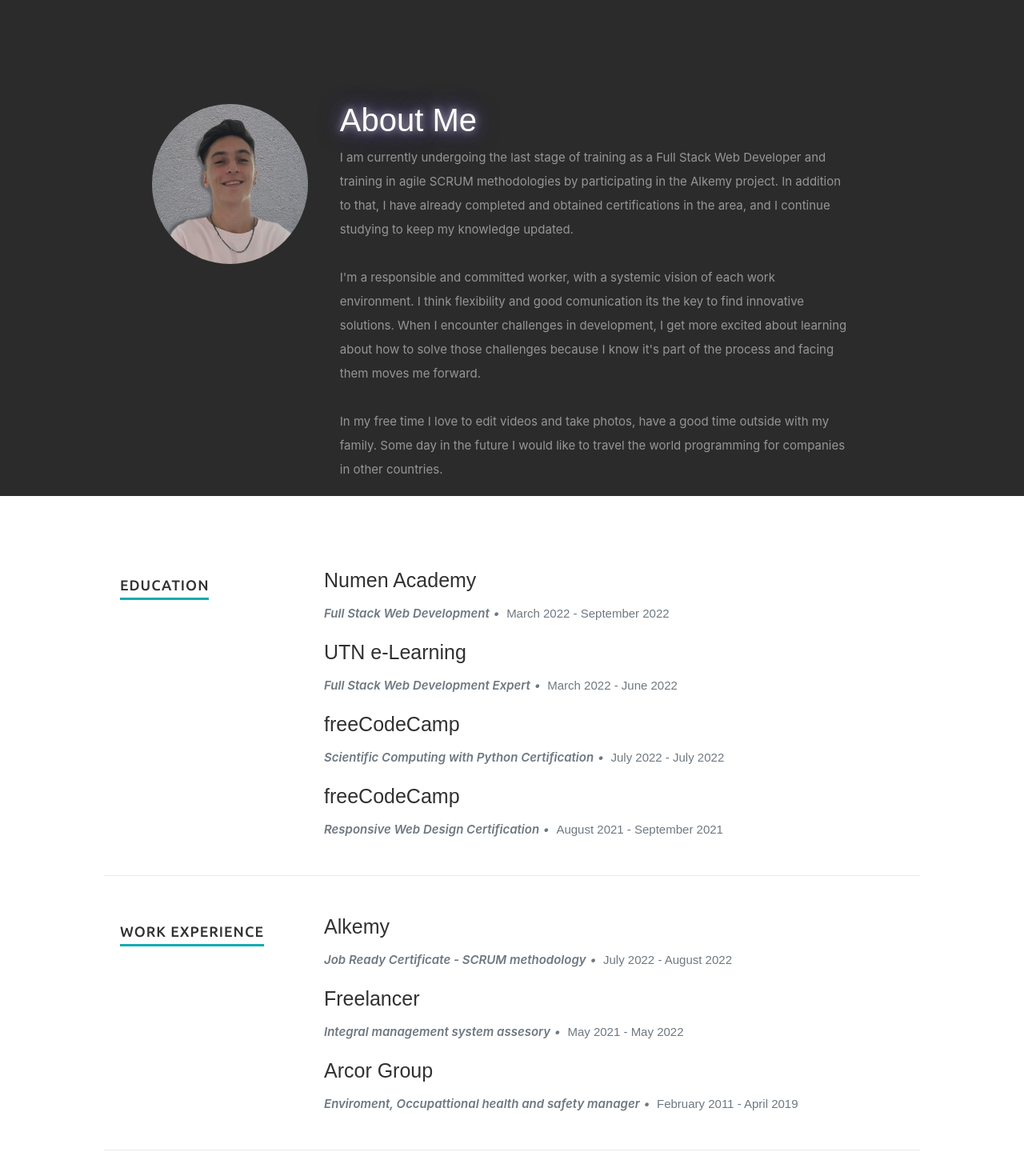
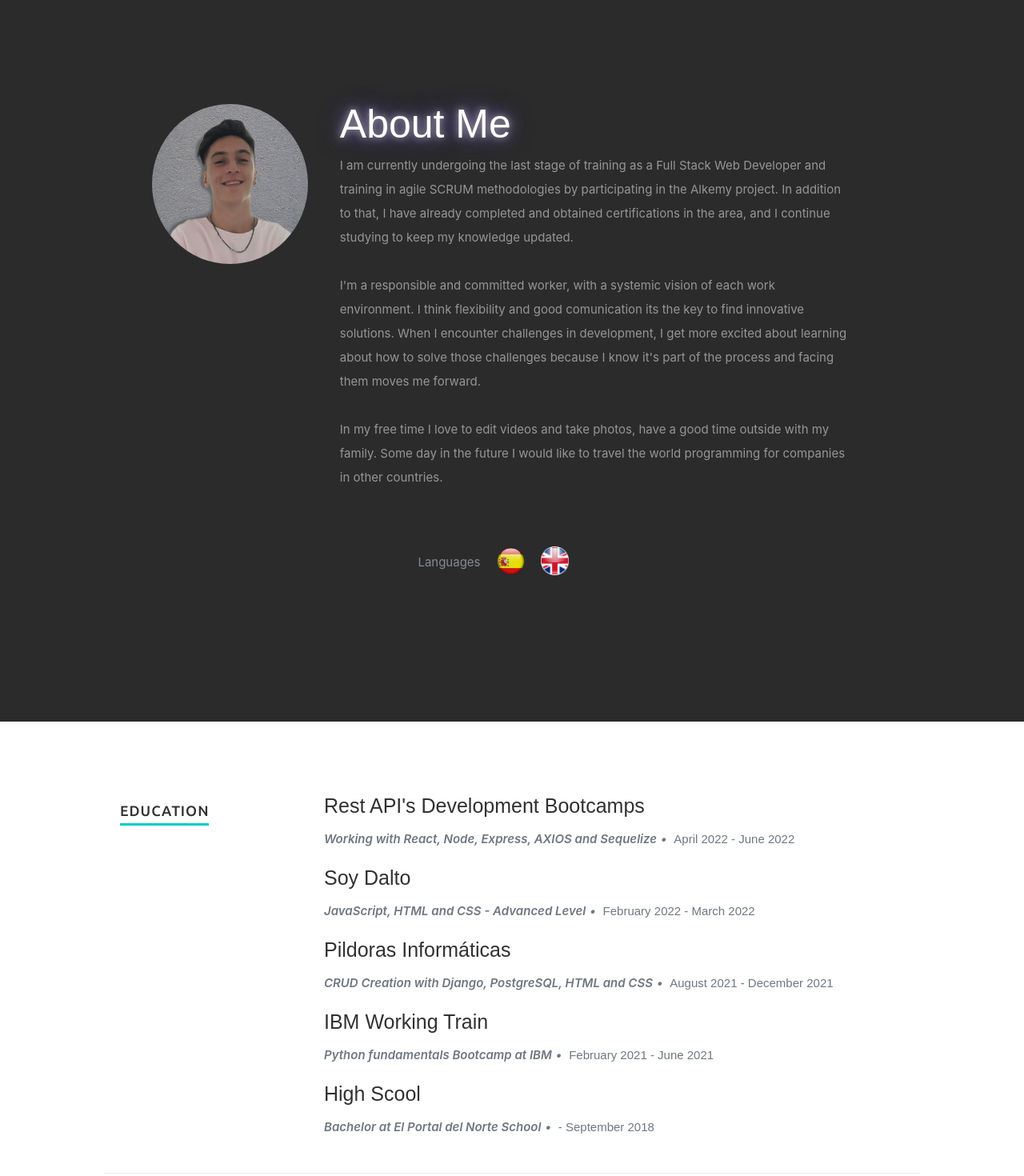
Before and after one commit to manubautista/Personal-Portfolio, a React (Create React App) app: page / in a window 1280 px wide. Shown: the part 820-2290 px from the top of the page at 80% size. Built offline with nearby package versions, Linux system fonts and the light colour scheme; a web font is replaced by a local one.

Commit message:
complete redesign

```diff
--- a/public/css/layout.css
+++ b/public/css/layout.css
@@ -36,10 +36,10 @@ body { background: #0f0f0f; }
 
 header {
    position: relative;
-   height: 800px;
+   height: 100px;
    min-height: 500px;
    width: 100%;
-   background: #161415 url(../images/IMG_20191203_123453045_HDR.jpg) no-repeat top center;
+   background: #161415 url(../images/tenor.gif) no-repeat top center;
    background-size: cover !important;
 	-webkit-background-size: cover !important;
    text-align: center;
@@ -103,7 +103,7 @@ header .social li {
    padding: 0;
 }
 header .social li a { color: #fff; }
-header .social li a:hover { color: #CC5200; }
+header .social li a:hover { color: #00CCCC; }
 
 /* scrolldown link */
 header .scrolldown a {
@@ -125,7 +125,7 @@ header .scrolldown a {
    -o-transition: all .3s ease-in-out;
    transition: all .3s ease-in-out;
 }
-header .scrolldown a:hover { color: #CC5200; }
+header .scrolldown a:hover { color: #00CCCC; }
 
 /* primary navigation
 --------------------------------------------------------------------- */
@@ -187,7 +187,7 @@ ul#nav li a {
 }
 
 ul#nav li a:active { background-color: transparent !important; }
-ul#nav li.current a { color: #F06000; }
+ul#nav li.current a { color: #00CCCC; }
 
 
 /* ------------------------------------------------------------------ */
@@ -198,12 +198,12 @@ ul#nav li.current a { color: #F06000; }
    background: #2B2B2B;
    padding: 150px;
    overflow: hidden;
-   height: 80vh;
+   height: 100%;
 }
 
 
 #about h2 {
-   font: 40px/40px 'opensans-bold', sans-serif;
+   font: 50px/50px 'opensans-bold', sans-serif;
    color: rgb(255, 255, 255);
    margin-bottom: 12px;
    text-shadow: 0 0 10px #a4a4a5, 0 0 20px #7c649d, 0 0 30px #39398b;
@@ -273,16 +273,22 @@ ul#nav li.current a { color: #F06000; }
    overflow: hidden;
 }
 
-#resume a, #resume a:visited  { color: #11ABB0; }
-#resume a:hover, #resume a:focus { color: #313131; }
-
+/* #resume a, #resume a:visited  { color: #11ABB0; }
+#resume a:hover, #resume a:focus { color: #ad1414; } */
+#cert h3{
+   transition: 0.5s;
+}
+#cert h3:hover{
+   color: #00CCCC;
+   transform: scale(1.05);
+}
 #resume h1 {
    font: 18px/24px 'Ubuntu', sans-serif;
    text-transform: uppercase;
    letter-spacing: 1px;
 }
 #resume h1 span {
-   border-bottom: 3px solid #11ABB0;
+   border-bottom: 3px solid #00CCCC;
    padding-bottom: 6px;
 }
 #resume h3 {
@@ -873,10 +879,10 @@ call-to-action .button {
    width: 65%;
 }
 #contact button.submit:hover {
-	background: #CC5200;
+	background: #00CCCC;
 }
 #contact span.required {
-	color: #CC5200;
+	color: #00CCCC;
 	font-size: 10px;
    margin: 0px;
 }
@@ -973,7 +979,7 @@ footer .social-links li {
     margin: 0;
     padding: 0;
     margin-left: 42px;
-    color: #F06000;
+    color: #00CCCC;
 }
 
 footer .social-links li:first-child { margin-left: 0; }
@@ -1004,4 +1010,4 @@ footer .social-links li:first-child { margin-left: 0; }
    line-height: 60px;
  	border-radius: 100%;
 }
-#go-top a:hover { background-color:  #F06000; }
+#go-top a:hover { background-color:  #00CCCC; }
--- a/public/css/media-queries.css
+++ b/public/css/media-queries.css
@@ -112,7 +112,7 @@
 	   width: 48px;
 		height: 48px;
 		text-align: left;
-		background-color: #CC5200;
+		background-color: #00CCCC;
 		position: relative;
       border: none;
       float: right;
--- a/src/components/Header.js
+++ b/src/components/Header.js
@@ -20,9 +20,6 @@ export default class Header extends Component {
          </nav>
 
          <div className="row banner">
-            <div><video autoPlay loop muted playsInline>
-               <source src='images' type='video/mp4'></source>
-            </video></div>
             <div className="banner-text">
                <h1 className="responsive-headline">I'm {resumeData.name}.</h1>
                <h2 className="responsive-headline">I'm a {resumeData.role}</h2>
--- a/src/components/Resume.js
+++ b/src/components/Resume.js
@@ -31,19 +31,19 @@ export default  class Resume extends Component {
          </div>
         <div className="row work">
             <div className="three columns header-col">
-               <h1><span>Work Experience</span></h1>
+               <h1><span>Certifications</span></h1>
             </div>
 
             <div className="nine columns main-col">
               {
-                resumeData.work && resumeData.work.map((item) => {
+                resumeData.certifications && resumeData.certifications.map((item) => {
                   return(
                     <div className="row item">
                        <div className="twelve columns">
-                          <h3>{item.CompanyName}</h3>
+                          <a href={item.link} target="_blank"  id='cert'><h3>{item.CompanyName}</h3>
                           <p className="info">
                           {item.specialization}
-                          <span>&bull;</span> <em className="date">{item.startData} - {item.endData}</em></p>
+                          <span>&bull;</span> <em className="date">{item.startData} - {item.endData}</em></p></a>
 
                        </div>
 
--- a/src/resumeData.js
+++ b/src/resumeData.js
@@ -41,53 +41,67 @@ let resumeData = {
   ],
   education: [
     {
-      UniversityName: "Numen Academy",
-      specialization: "Full Stack Web Development",
-      startData: "March 2022",
-      endData: "September 2022",
+      UniversityName: "Rest API's Development Bootcamps",
+      specialization: "Working with React, Node, Express, AXIOS and Sequelize",
+      startData: "April 2022",
+      endData: "June 2022",
+    },
+    {
+      UniversityName: "Soy Dalto",
+      specialization: "JavaScript, HTML and CSS - Advanced Level",
+      startData: "February 2022",
+      endData: "March 2022",
     },
 
     {
-      UniversityName: "UTN e-Learning",
-      specialization: "Full Stack Web Development Expert",
-      startData: "March 2022",
-      endData: "June 2022",
+      UniversityName: "Pildoras Informáticas",
+      specialization: "CRUD Creation with Django, PostgreSQL, HTML and CSS",
+      startData: "August 2021",
+      endData: "December 2021",
     },
     {
-      UniversityName: "freeCodeCamp",
-      specialization: "Scientific Computing with Python Certification",
+      UniversityName: "IBM Working Train",
+      specialization: "Python fundamentals Bootcamp at IBM",
+      startData: "February 2021",
+      endData: "June 2021",
+    },
+    {
+      UniversityName: "High Scool",
+      specialization: "Bachelor at El Portal del Norte School",
+      startData: "",
+      endData: "September 2018",
+    },
+
+  ],
+  certifications: [
+    {
+      CompanyName: "EF SET",
+      specialization: "English level Certificate - C1 Advanced",
+      link: "https://www.efset.org/cert/QzCAX4",
       startData: "July 2022",
       endData: "July 2022",
     },
     {
-      UniversityName: "freeCodeCamp",
-      specialization: "Responsive Web Design Certification",
-      startData: "August 2021",
-      endData: "September 2021",
-    },
-
-  ],
-  work: [
-    {
       CompanyName: "Alkemy",
-      specialization: "Job Ready Certificate - SCRUM methodology",
+      specialization: "Job Ready Certificate - SCRUM methodology (In process)",
       startData: "July 2022",
       endData: "August 2022",
     },
     {
-      CompanyName: "Freelancer",
-      specialization: "Integral management system assesory",
-      startData: "May 2021",
-      endData: "May 2022",
+      CompanyName: "freeCodeCamp",
+      specialization: "Back End Development and API's",
+      link: "https://www.freecodecamp.org/certification/Mbautista/back-end-development-and-apis",
+      startData: "July 2022",
+      endData: "July 2022",
     },
     {
-      CompanyName: "Arcor Group",
-      specialization: "Enviroment, Occupattional health and safety manager",
-      startData: "February 2011",
-      endData: "April 2019",
+      CompanyName: "freeCodeCamp",
+      specialization: "Front End Development Libraries (In process)",
+      startData: "July 2022",
+      endData: "August 2022",
     },
   ],
-  skillsDescription: "Your skills here",
+  skillsDescription: "My Skills",
   skills: [
     {
       skillname: "HTML5",
@@ -126,7 +140,7 @@ let resumeData = {
     {
       name: "project1",
       description: "mobileapp",
-      imgurl: "https://via.placeholder.com/150",
+      imgurl: "images/portfolio/project.jpg",
     },
     {
       name: "project2",
```
Also changed, not shown: public/images/IMG_20191203_123453045_HDR.JPG (deleted), 1 other file (tests, documents, lock files or other folders).
